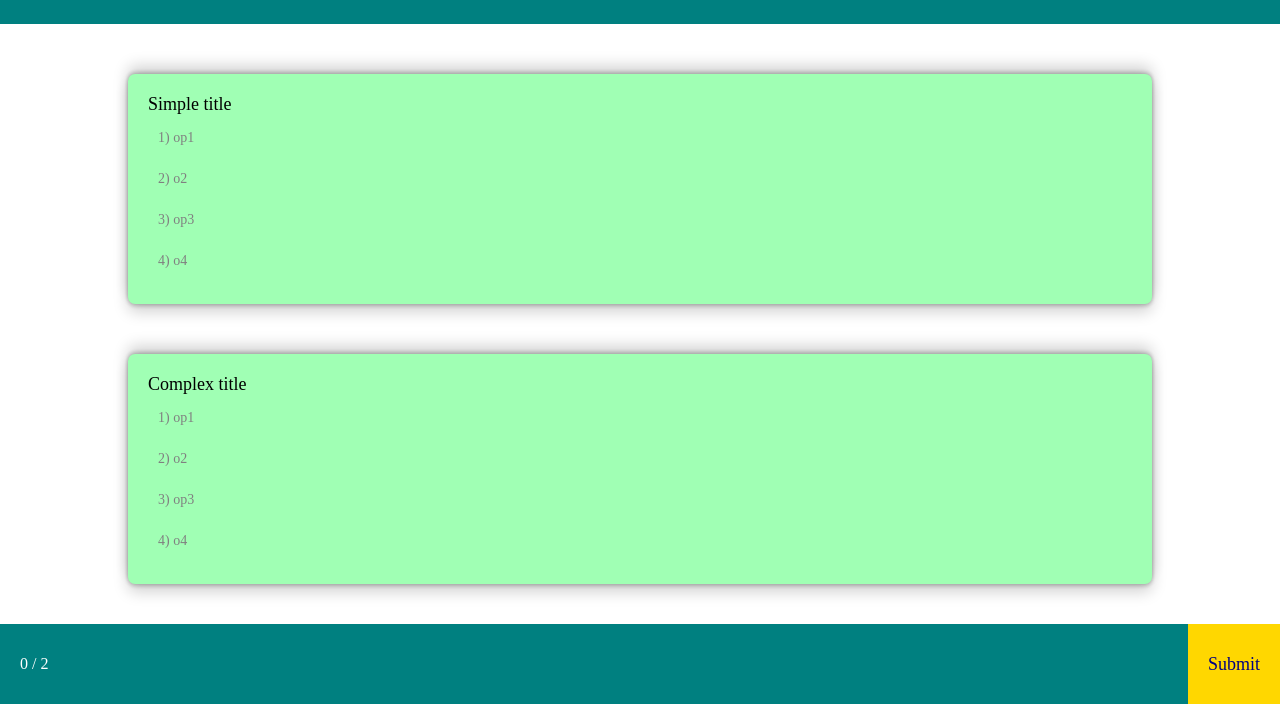
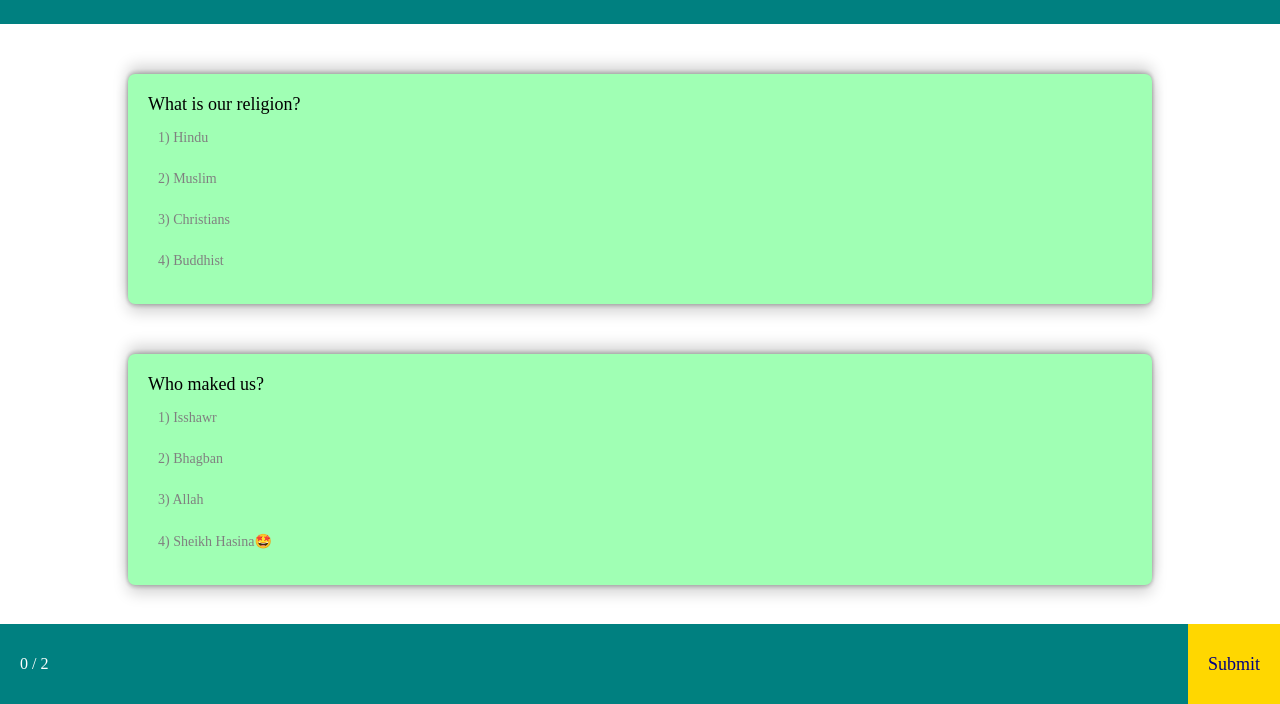
Before and after one commit to sabbirahmed3716/exam, a plain HTML site: page index.html in a window 1280 px wide. Shown: the part 96-800 px from the top of the page. Drawn offline with Linux system fonts and the light colour scheme.

Commit message:
Update index.html

```diff
--- a/index.html
+++ b/index.html
@@ -102,7 +102,7 @@ position:fixed;
 	}
 	.container {
 	width:80vw;
-	margin:0 auto;
+	margin:0 auto 50px auto;
 	}
 	.card {
 	width:100%;
@@ -265,8 +265,10 @@ var questionBox = document.getElementById("que-box");
 var qId, oId, min=9, sec=59, total=0,wrong=0,right=0;
 var status = "running";
 var timer;
-var question = [new que("Simple title","op1","o2","op3","o4","o1")];
-question.push(new que("Complex title","op1","o2","op3","o4","o4"));
+var question = [];
+question.push(new que("What is our religion?","Hindu","Muslim","Christians","Buddhist","o2"));
+question.push(new que("Who maked us?","Isshawr","Bhagban","Allah","Sheikh Hasina🤩","o3"));
+
 setQue()
 
 var allOption = document.querySelectorAll(".option");
```
